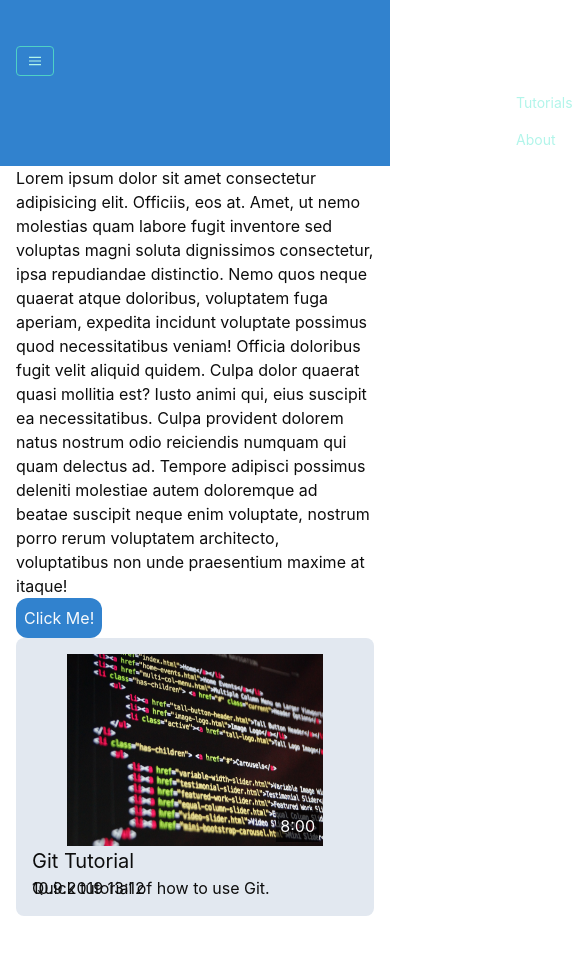
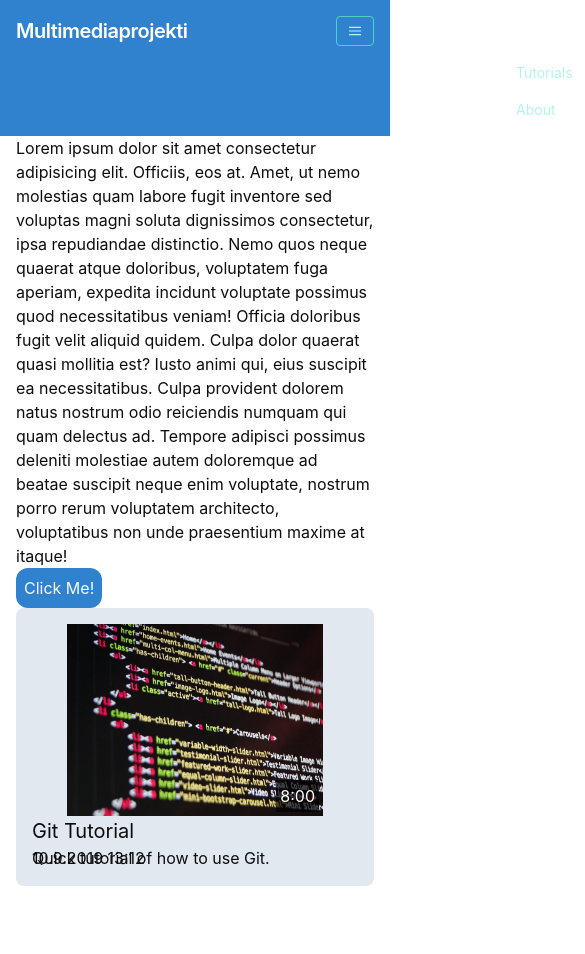
Before and after one commit to djozoku/multimediasitetemplate, a React app: page / in a window 390 px wide. Shown: the top 954 px of the page, 585 px wide, since content can reach past the window. Built offline with nearby package versions, Linux system fonts and the light colour scheme.

Commit message:
make title a link

```diff
--- a/src/components/Navbar.tsx
+++ b/src/components/Navbar.tsx
@@ -1,4 +1,5 @@
 import React, { useContext } from 'react';
+import { Link } from 'react-router-dom';
 import themeContext, { colors } from '../Theme';
 import NavLink from './NavLink';
 
@@ -11,9 +12,11 @@ const Navbar: React.FC<NavbarProps> = props => {
   const { title, children } = props;
   return (
     <>
-      <nav className="flex items-center justify-between flex-wrap p-4 bg-blue-600">
-        <div className="flex items-center flex-shrink-0 text-white" style={{ margin: '0px 500px' }}>
-          <span className="font-semibold text-xl tracking-tight">{title}</span>
+      <nav className={`flex items-center justify-between flex-wrap p-4 bg-${'blue-600'}`}>
+        <div className="flex items-center flex-shrink-0 text-white sm:mx-10 md:mx-80">
+          <span className="font-semibold text-xl tracking-tight">
+            <Link to="/">{title}</Link>
+          </span>
         </div>
         <div className="block lg:hidden">
           <button className="flex items-center px-3 py-2 border rounded text-teal-200 border-teal-400 hover:text-white hover:border-white">
```
